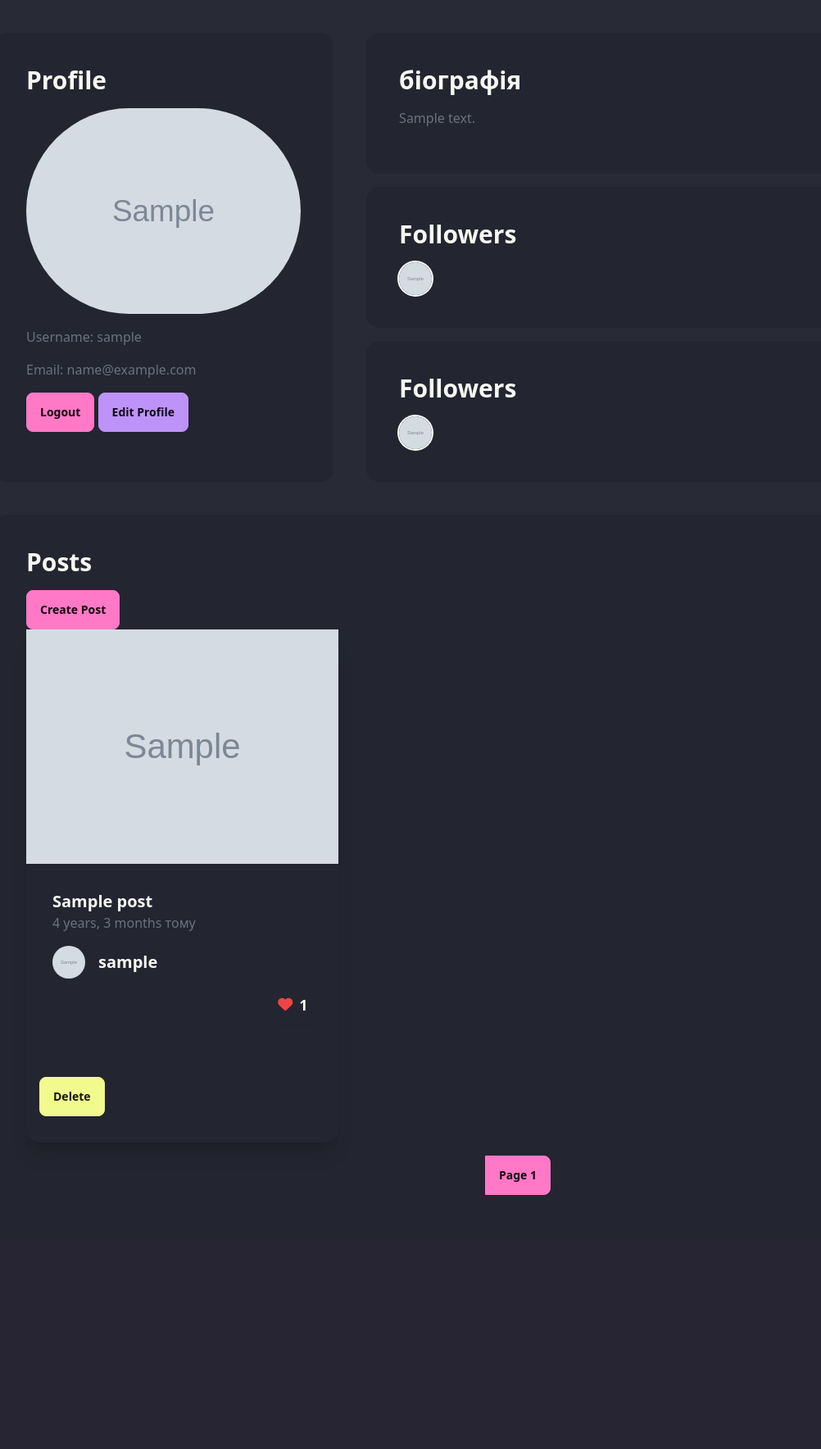
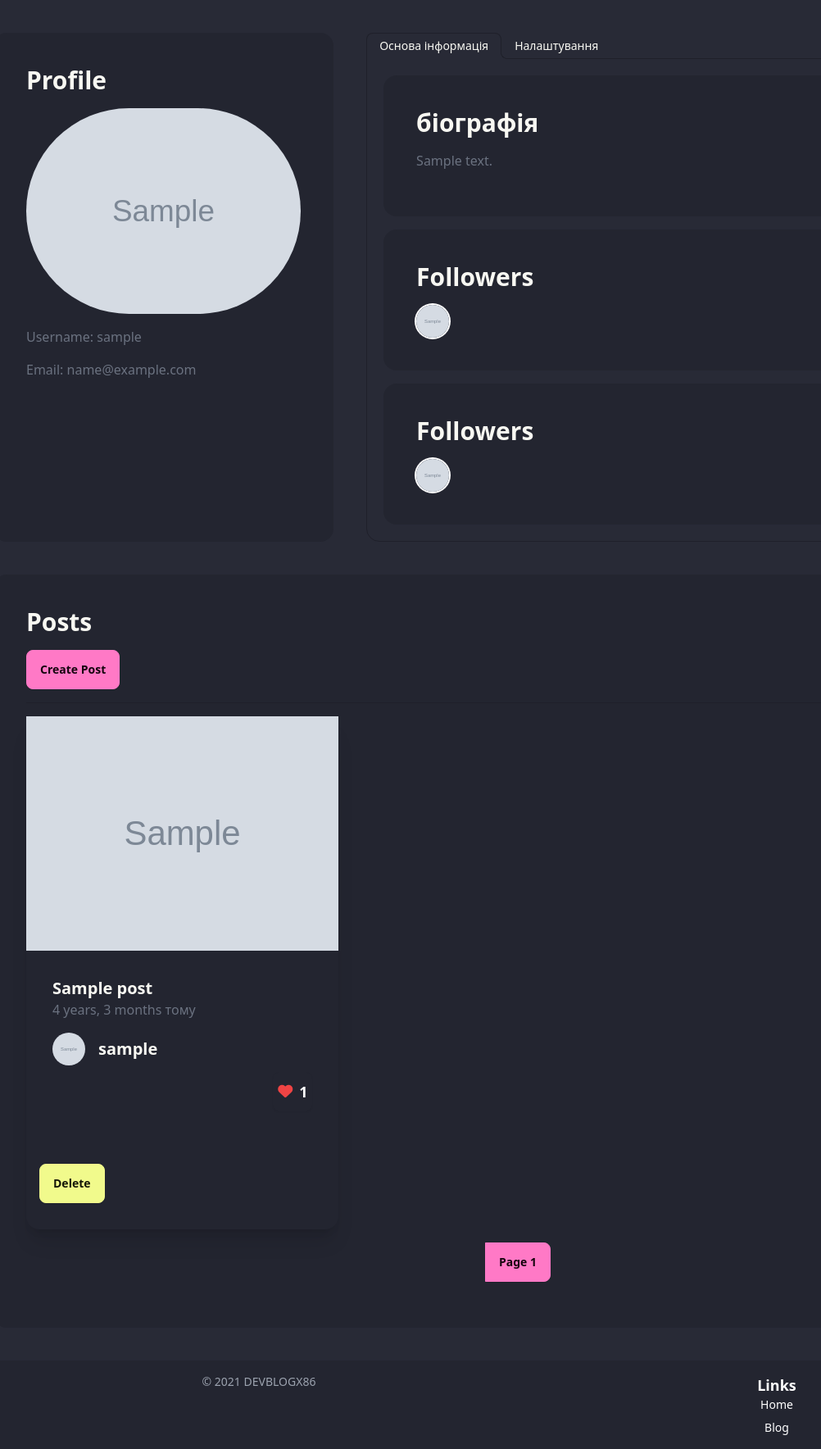
Before and after one commit to Dotpakc/DevBlogX86, a Django app: page /members/profile/1/ in a window 1280 px wide. Shown: the part 116-1884 px from the top of the page at 82% size, without its empty margins (8-1010 px from the left). Before the commit the page ends 1574 px from the top, so only its background shows below. Run offline with Django 5.2, Linux system fonts and the light colour scheme; a user stored in the database is signed in; tables that the repository leaves empty hold one stand-in row (values such as "Sample post"); grey boxes marked "Sample" are stand-in pictures; some libraries are stand-ins or nearby versions.

Commit message:
Update base.html with footer content

```diff
--- a/apps/members/templates/members/profile.html
+++ b/apps/members/templates/members/profile.html
@@ -10,8 +10,7 @@
             <p class="text-gray-500 mb-4">Username: {{ profile.user.username }}</p>
             <p class="text-gray-500 mb-4">Email: {{ profile.user.email }}</p>
             {% if is_owner %}
-            <a href="{% url 'members:logout' %}" class="btn btn-primary">Logout</a>
-            <a href="{% url 'members:profile_edit' %}" class="btn btn-secondary">Edit Profile</a>
+
             {% else %}
               {% if is_following %}
                 <a href="{% url 'members:follow'  profile.id %}" class="btn btn-accent">Unfollow</a>
@@ -21,6 +20,9 @@
             {% endif %}
         </div>
         <div class="w-2/3 ">
+          <div role="tablist" class="tabs tabs-lifted ">
+            <input type="radio" name="my_tabs_2" role="tab" class="tab" aria-label="Основа інформація" checked />
+            <div role="tabpanel" class="tab-content bg-base-100 border-base-300 rounded-box p-5">
                             <div class="bg-base-200 p-10 rounded-box mb-4">
                               <h1 class="text-3xl font-bold mb-4">біографія</h1>
                               <p class="text-gray-500 mb-4">{{ profile.bio|safe }}</p>
@@ -66,6 +68,31 @@
                                 {% endif %}
                               </div>
                             </div>
+            </div>
+
+
+
+            {% if is_owner %}
+            <input type="radio" name="my_tabs_2" role="tab" class="tab" aria-label="Налаштування"  />
+            <div role="tabpanel" class="tab-content bg-base-200 border-base-300 rounded-box p-6">
+
+              <div class="bg-base-200 p-10 rounded-box mb-4">
+                <h1 class="text-3xl font-bold mb-4 text-secondary">Settings</h1>
+                <hr class="my-4 border-base-300">
+                <h4 class="text-xl font-bold mb-4">Change Password</h4>
+                <a href="" class="btn btn-primary">Change Password</a>
+                <hr class="my-4">
+                <h4 class="text-xl font-bold mb-4">Edit Profile</h4>
+                <a href="{% url 'members:profile_edit' %}" class="btn btn-secondary">Edit Profile</a>
+                <hr class="my-4">
+                <h4 class="text-xl font-bold mb-4">Logout</h4>
+                <a href="{% url 'members:logout' %}" class="btn btn-accent">Logout</a>
+
+              </div>
+            </div>
+            {% endif %}
+        </div>
+
 
         </div>
     </div>
@@ -75,6 +102,8 @@
         <a onclick="my_modal_4.showModal()" class="btn btn-primary">Create Post</a>
 
         {% endif %}
+        <hr class="my-4 border-base-300">
+        {% if posts %}
           <div class="grid grid-cols-3 gap-7">
               {% for post in posts %}
 
@@ -96,6 +125,10 @@
 
             {% endif %}
           </div>
+        {% else %}
+          <h3 class="text-gray-500 text-center text-2xl">No posts</h3>
+        {% endif %}
+
     </div>
 
 
--- a/templates/base.html
+++ b/templates/base.html
@@ -66,5 +66,22 @@
       {% endif %}
     {% block content %}{% endblock %}
     </div>
+
+    <footer class="bg-base-200 text-white text-center p-4 mt-10">
+      <div class="container mx-auto">
+        <div class="grid grid-cols-1 md:grid-cols-2 gap-4">
+          <div class="text-sm text-gray-400 mb-2">
+            <p>© 2021 DEVBLOGX86</p>
+          </div>
+          <div>
+            <h3 class="text-lg font-bold">Links</h3>
+            <ul class="text-sm">
+              <li class="text-sm mb-2 hover:underline"><a href="{% url 'main:index' %}">Home</a></li>
+              <li class="text-sm"><a href="{% url 'blog:index' %}">Blog</a></li>
+            </ul>
+          </div>
+      </div>
+    </footer>
+
   </body>
 </html>
```
Lines whose indentation alone changed are shown as unchanged.
